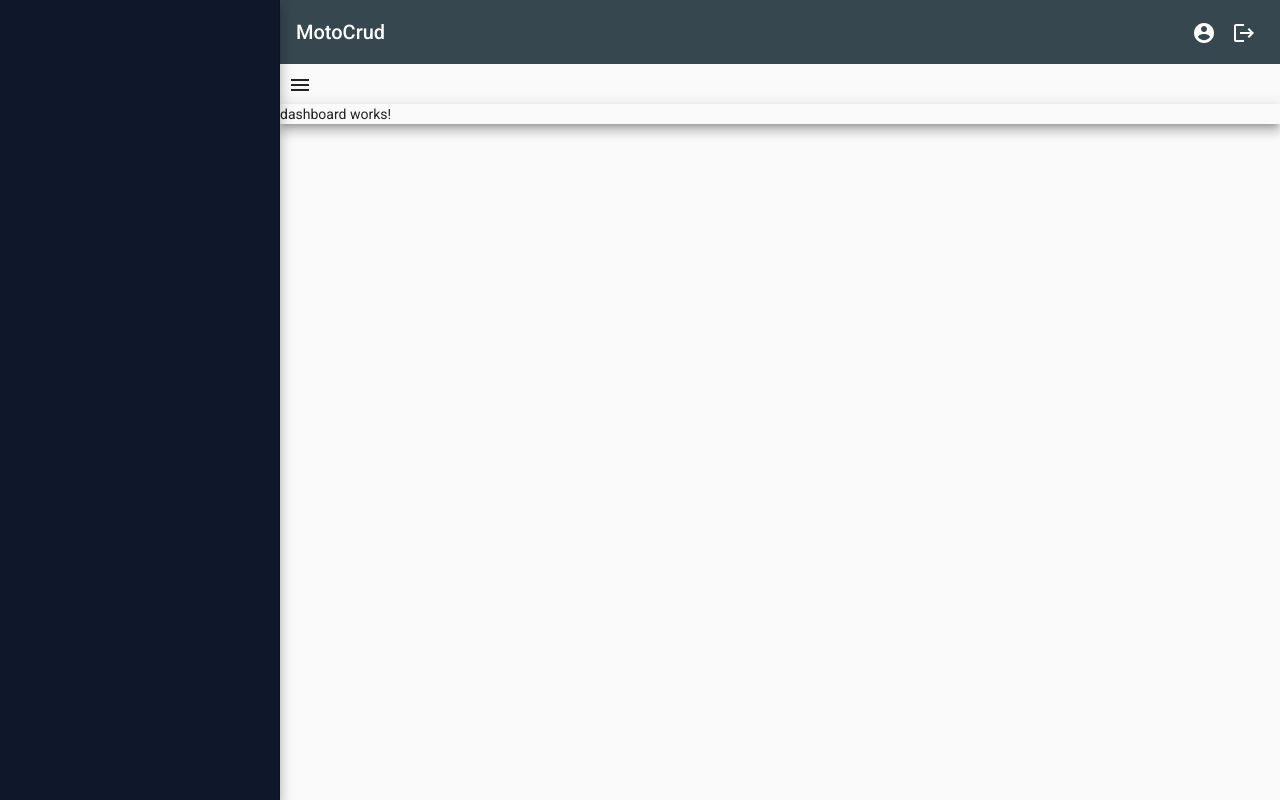
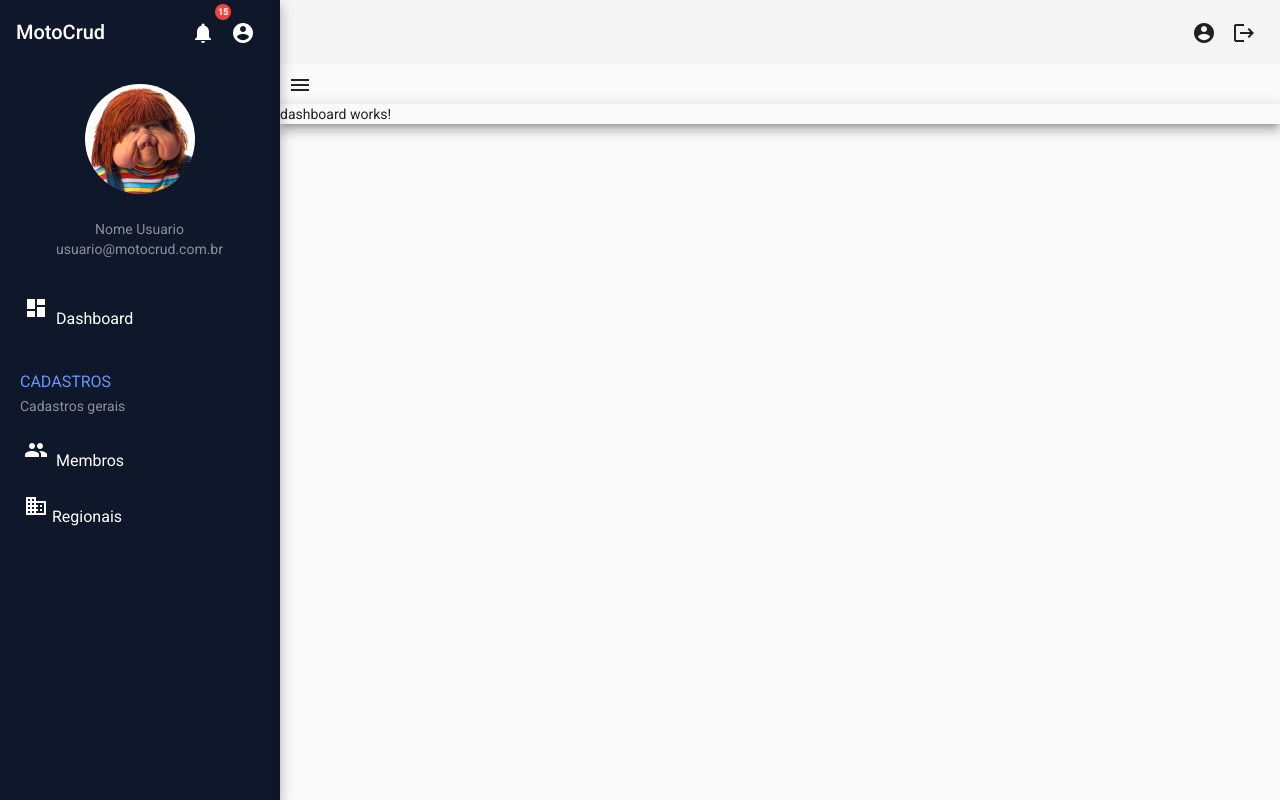
Before and after one commit to DevPadawans/motocrud-web-ui, an Angular app: page /dashboard in a window 1280 px wide. Built offline with nearby package versions, Linux system fonts and the light colour scheme.

Commit message:
Front :: Ajustes na diagramação do layout

```diff
--- a/src/app/app.component.html
+++ b/src/app/app.component.html
@@ -1,6 +1,9 @@
 <mat-sidenav-container>
   <mat-sidenav #sidenav mode="side" class="mat-elevation-z8" opened="">
+    <app-sidenav-top-menu></app-sidenav-top-menu>
+    <app-sidenav-menu></app-sidenav-menu>
   </mat-sidenav>
+
   <mat-sidenav-content>
     <app-top-menu></app-top-menu>
     <button (click)="sidenav.toggle()" mat-icon-button aria-label="Menu">
--- a/src/app/app.module.ts
+++ b/src/app/app.module.ts
@@ -1,3 +1,4 @@
+import { SidenavTopMenuComponent } from './presentation/view/shared/sidenav/sidenav-top-menu/sidenav-top-menu.component';
 import { LayoutModule } from '@angular/cdk/layout';
 import { NgModule } from '@angular/core';
 import { BrowserModule } from '@angular/platform-browser';
@@ -7,11 +8,14 @@ import { AppMaterialModule } from 'src/app/shared/app-material/app-material.modu
 import { AppRoutingModule } from './app-routing.module';
 import { AppComponent } from './app.component';
 import { TopMenuComponent } from './presentation/view/shared/header/top-menu/top-menu.component';
+import { SidenavMenuComponent } from './presentation/view/shared/sidenav/sidenav-menu/sidenav-menu.component';
 
 @NgModule({
   declarations: [
     AppComponent,
-    TopMenuComponent
+    TopMenuComponent,
+    SidenavTopMenuComponent,
+    SidenavMenuComponent
   ],
   imports: [
     BrowserModule,
--- a/src/app/presentation/view/shared/header/top-menu/top-menu.component.html
+++ b/src/app/presentation/view/shared/header/top-menu/top-menu.component.html
@@ -1,5 +1,7 @@
-<mat-toolbar color="primary">
-  <span>MotoCrud</span>
+<mat-toolbar>
+  <!-- <button (click)="sidenav.toggle()" mat-icon-button aria-label="Menu">
+    <mat-icon>menu</mat-icon>
+  </button> -->
   <span class="topmenu-spacer"></span>
   <button mat-icon-button aria-label="Account">
     <mat-icon>account_circle</mat-icon>
--- /dev/null
+++ b/src/app/presentation/view/shared/sidenav/sidenav-menu/sidenav-menu.component.html
@@ -0,0 +1,27 @@
+<div>
+  <section class="section-menu">
+    <mat-nav-list>
+      <mat-list-item>
+        <a matLine href="#"><mat-icon mat-list-icon>dashboard</mat-icon> Dashboard</a>
+      </mat-list-item>
+    </mat-nav-list>
+  </section>
+
+
+  <section class="section-menu">
+    <div class="section-title">
+      <h3>Cadastros</h3>
+      <label>Cadastros gerais</label>
+    </div>
+    <mat-nav-list>
+      <mat-list-item>
+        <a matLine href="#"><mat-icon mat-list-icon>people</mat-icon> Membros</a>
+      </mat-list-item>
+      <mat-list-item>
+        <a matLine href="#">
+          <mat-icon mat-list-icon aria-hidden="false" aria-label="Regionais">business</mat-icon>Regionais
+        </a>
+      </mat-list-item>
+    </mat-nav-list>
+  </section>
+</div>
--- /dev/null
+++ b/src/app/presentation/view/shared/sidenav/sidenav-menu/sidenav-menu.component.scss
@@ -0,0 +1,22 @@
+.section-menu {
+  padding: 15px 20px;
+}
+
+.section-title h3{
+  color: #6797f7;
+  margin: 0;
+  text-transform: uppercase;
+}
+
+::ng-deep .mat-subheader{
+  color:#fff;
+}
+
+::ng-deep .mat-list-item-content, .mat-list-text {
+  padding: 0 !important;
+}
+
+::ng-deep .mat-list-text {
+  padding: 0 !important;
+  color:#fff;
+}
--- /dev/null
+++ b/src/app/presentation/view/shared/sidenav/sidenav-menu/sidenav-menu.component.ts
@@ -0,0 +1,16 @@
+import { Component, OnInit } from '@angular/core';
+
+@Component({
+  selector: 'app-sidenav-menu',
+  templateUrl: './sidenav-menu.component.html',
+  styleUrls: ['./sidenav-menu.component.scss']
+})
+export class SidenavMenuComponent implements OnInit {
+
+  links: string[] = ["teste1"];
+  constructor() { }
+
+  ngOnInit() {
+  }
+
+}
--- a/src/app/presentation/view/shared/sidenav/sidenav-top-menu/sidenav-top-menu.component.html
+++ b/src/app/presentation/view/shared/sidenav/sidenav-top-menu/sidenav-top-menu.component.html
@@ -1,12 +1,33 @@
-<!-- <mat-toolbar>
-  <mat-toolbar color="primary">
-    <span>My App</span>
-    <span class="example-spacer"></span>
-    <button mat-icon-button class="example-icon favorite-icon" aria-label="Example icon-button with heart icon">
-      <mat-icon>favorite</mat-icon>
-    </button>
-    <button mat-icon-button class="example-icon" aria-label="Example icon-button with share icon">
-      <mat-icon>share</mat-icon>
-    </button>
-  </mat-toolbar>
-</mat-toolbar> -->
+<div id="sidenav-top">
+  <div id="sidenav-topmenu">
+    <mat-toolbar color="primary">
+      <span>MotoCrud</span>
+      <span class="topmenu-spacer"></span>
+      <button matBadge="15" matBadgeColor="warn" matBadgeSize="small" mat-icon-button aria-label="Notifications">
+        <mat-icon>notifications</mat-icon>
+      </button>
+      <button mat-button [matMenuTriggerFor]="menu" mat-icon-button aria-label="Account">
+        <mat-icon>account_circle</mat-icon>
+      </button>
+    </mat-toolbar>
+
+    <mat-menu #menu="matMenu" xPosition="before" class="sidenav-menu-profile">
+      <button mat-menu-item>Nome_Usuario</button>
+      <mat-divider></mat-divider>
+      <button mat-menu-item><mat-icon>account_circle</mat-icon> Profile</button>
+      <button mat-menu-item><mat-icon>settings</mat-icon> Settings</button>
+      <mat-divider></mat-divider>
+      <button mat-menu-item><mat-icon>logout</mat-icon>Sign out</button>
+    </mat-menu>
+  </div>
+
+  <div class="sidenav-profile">
+    <div class="sidenav-profile-photo">
+      <img alt="User avatar" src="/assets/img/user_profile_photo.jpg" class="rounded-full">
+    </div>
+    <div class="sidenav-profile-info">
+      <div>Nome Usuario</div>
+      <div color="primary">usuario@motocrud.com.br</div>
+    </div>
+  </div>
+</div>
--- a/src/app/presentation/view/shared/sidenav/sidenav-top-menu/sidenav-top-menu.component.scss
+++ b/src/app/presentation/view/shared/sidenav/sidenav-top-menu/sidenav-top-menu.component.scss
@@ -0,0 +1,20 @@
+.topmenu-spacer {
+  flex: 1 1 auto;
+}
+
+::ng-deep .sidenav-menu-profile {
+  width: 200px;
+}
+
+.sidenav-profile{
+  text-align: center;
+  margin-top: 20px;
+}
+
+.sidenav-profile-info{
+  margin-top: 20px;
+}
+.rounded-full{
+  border-radius: 9999px!important;
+  width: 110px;
+}
--- a/src/styles.scss
+++ b/src/styles.scss
@@ -3,7 +3,43 @@
 
 @include mat-core();
 
-$custom-app-primary: mat-palette($mat-blue-grey, 800);
+$dark-primary-text: rgba(black, 0.87);
+$light-primary-text: white;
+
+$custom-palette: (
+  50: #e2e3e5,
+  100: #b7b9bf,
+  200: #878b95,
+  300: #575d6a,
+  400: #333a4a,
+  500: #0f172a,
+  600: #0d1425,
+  700: #0b111f,
+  800: #080d19,
+  900: #04070f,
+  A100: #528bff,
+  A200: #1f69ff,
+  A400: #004eeb,
+  A700: #0046d1,
+  contrast: (
+    50: $dark-primary-text,
+    100: $dark-primary-text,
+    200: $dark-primary-text,
+    300: $dark-primary-text,
+    400: $dark-primary-text,
+    500: $light-primary-text,
+    600: $light-primary-text,
+    700: $light-primary-text,
+    800: $light-primary-text,
+    900: $light-primary-text,
+    A100: $dark-primary-text,
+    A200: $dark-primary-text,
+    A400: $dark-primary-text,
+    A700: $light-primary-text,
+  )
+);
+
+$custom-app-primary: mat-palette($custom-palette);
 $custom-app-accent: mat-palette($mat-indigo, A200, A400, 700);
 $custom-app-warn: mat-palette($mat-red);
 
```
Also changed, not shown: src/app/shared/app-material/app-material.module.ts (+8 -0 lines), src/assets/img/user_profile_photo.jpg (added), 1 other file (tests, documents, lock files or other folders).
